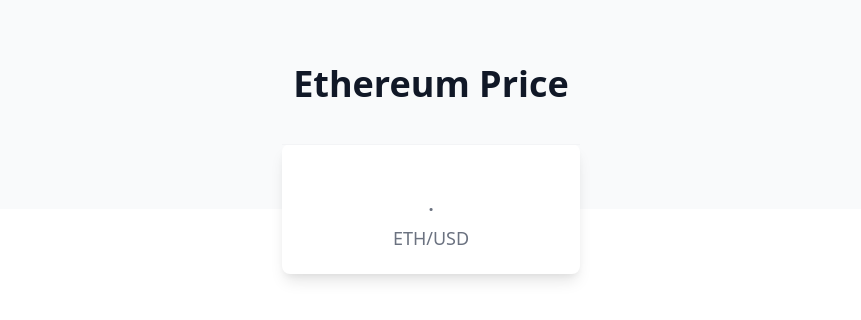
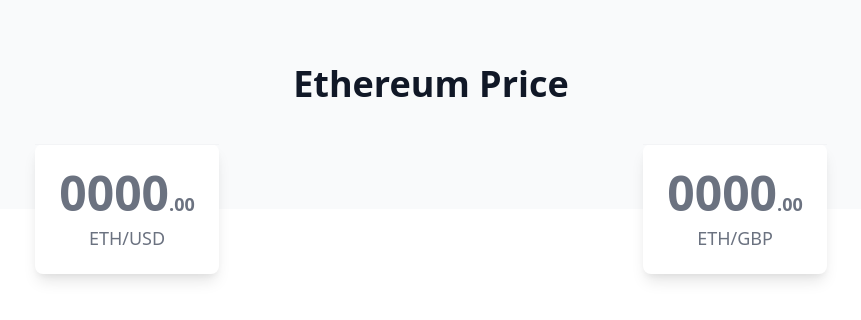
Before and after one commit to AyoCodess/EbitLabs-Front-end-component-TYPESCRIPT-REACT, a React (Vite) app: page / in a window 1280 px wide. Shown: the top 320 px of the page, without its empty margins (209-1070 px from the left). Built offline with nearby package versions, Linux system fonts and the light colour scheme; no server answers.

Commit message:
step 4 - complete - step 3 was was implemented as required

```diff
--- a/src/App.tsx
+++ b/src/App.tsx
@@ -1,12 +1,21 @@
 import { default as React, useEffect, useState } from "react";
+import PriceContainer from "./components/PriceContainer";
 
 function App() {
-  const [price, setPrice] = useState("");
+  const [price, setPrice] = useState("0000.00");
+  const [price2, setPrice2] = useState("0000.00");
+
   const [startTime, setStartTime] = useState("");
+  const [startTime2, setStartTime2] = useState("");
+
   const [showToolTip, setShowTooltip] = useState(false);
+  const [showToolTip2, setShowTooltip2] = useState(false);
 
   const [positive, setPositive] = useState(false);
+  const [positive2, setPositive2] = useState(false);
+
   const [equal, setEqual] = useState(true);
+  const [equal2, setEqual2] = useState(true);
 
   useEffect(() => {
     let callAPI: number | null = null;
@@ -17,13 +26,27 @@
           "https://ebitlabs-frontend-exercise.deno.dev/api/v1/fx/ETHUSD/ohlc",
         );
 
+        const response2 = await fetch(
+          "https://ebitlabs-frontend-exercise.deno.dev/api/v1/fx/ETHGBP/ohlc",
+        );
+
         const data = await response.json();
-        const time = +data.startTime.seconds * 1000;
+        const data2 = await response2.json();
+        console.log(data2);
+
+        const time =
+          (+data.startTime.seconds + +data.startTime.microseconds) * 1000;
+
+        const time2 =
+          (+data2.startTime.seconds + +data2.startTime.microseconds) * 1000;
+
         const date = new Date(time);
+        const date2 = new Date(time2);
 
         setStartTime(date.toISOString());
+        setStartTime2(date2.toISOString());
 
-        checkPriceChange(data.close);
+        checkPriceChange(data.close, data2.close);
       } catch (err) {
         console.error(err);
       }
@@ -41,78 +64,106 @@
     }
   };
 
-  const checkPriceChange = (price) => {
-    let p = {
-      unchanged: "",
-      upSuffix: "",
-      downSuffix: "",
-    };
+  const handleHover2 = () => {
+    if (!showToolTip2) {
+      setShowTooltip2(true);
+    } else {
+      setShowTooltip2(false);
+    }
+  };
 
+  const checkPriceChange = (price, price2) => {
+    // - compare the indexes of each digit until it finds the change and push digit portions into an object properties to display in the JSX easily
+    // let p = {
+    //   unchanged: "",
+    //   upSuffix: "",
+    //   downSuffix: "",
+    // };
+
+    // setPrice((prev) => {
+    // - turn prices in an array
+    //   let prevPrice = Array.from(prev);
+    //   let currentPrice = Array.from(price);
+    //   let newCurrent = [];
+
+    //   console.log(prevPrice);
+    //   prevPrice.filter((digit, i) => {
+    //     if (digit > currentPrice[digit]) {
+    //       newCurrent = prevPrice.slice(+digit, -1);
+    //       return (p.upSuffix = newCurrent.join(""));
+    //     }
+
+    //     if (digit < currentPrice[digit]) {
+    //       newCurrent = prevPrice.slice(+digit, -1);
+    //       return (p.downSuffix = newCurrent.join(""));
+    //     }
+
+    //     if (digit === currentPrice[digit]) {
+    //       newCurrent = prevPrice.slice(+digit, -1);
+    //       return (p.unchanged = newCurrent.join(""));
+    //     }
+
+    //     console.log("object:", p);
+    //     return newCurrent;
+    //   });
+
+    //   return currentPrice;
+    // });
+
+    //, working code BUT only updates to whole number if there has been a price increase/decrease, not based on individual digits.
     setPrice((prev) => {
-      // - turn prices in an array
-      let prevPrice = Array.from(prev);
-      let currentPrice = Array.from(price);
-      let newCurrent = [];
-
-      //   console.log("prev:", prevPrice);
-      //   console.log("current:", currentPrice);
-
-      // - compare the indexes of each digit until it finds the change and push digit portions into an object properties to display in the JSX easily
-
-      console.log(prevPrice);
-
-      prevPrice.filter((digit, i) => {
-        if (digit > currentPrice[digit]) {
-          newCurrent = prevPrice.slice(+digit, -1);
-          return (p.upSuffix = newCurrent.join(""));
+      if (prev) {
+        if (price > prev) {
+          //   console.log("higher GREEN", price, prev);
+          setPositive(true);
+          setEqual(false);
+          return price;
         }
 
-        if (digit < currentPrice[digit]) {
-          newCurrent = prevPrice.slice(+digit, -1);
-          return (p.downSuffix = newCurrent.join(""));
+        if (price < prev) {
+          //   console.log("lower RED", price, prev);
+          setPositive(false);
+          setEqual(false);
+          return price;
         }
 
-        if (digit === currentPrice[digit]) {
-          newCurrent = prevPrice.slice(+digit, -1);
-          return (p.unchanged = newCurrent.join(""));
+        if (price === prev) {
+          //   console.log(" equal BLACK ", price, prev);
+          setPositive(false);
+          setEqual(true);
+          return price;
         }
 
-        console.log("object:", p);
-        return newCurrent;
-      });
-
-      //   console.log(p);
-
-      return currentPrice;
+        return price;
+      }
     });
 
-    return price;
-    // setPrice((prev) => {
-    //   if (prev) {
-    //     if (price > prev) {
-    //       console.log("higher GREEN", price, prev);
-    //       setPositive(true);
-    //       setEqual(false);
-    //       return price;
-    //     }
+    setPrice2((prev) => {
+      if (prev) {
+        if (price2 > prev) {
+          console.log("higher GREEN", price2, prev);
+          setPositive2(true);
+          setEqual2(false);
+          return price2;
+        }
 
-    //     if (price < prev) {
-    //       console.log("lower RED", price, prev);
-    //       setPositive(false);
-    //       setEqual(false);
-    //       return price;
-    //     }
+        if (price2 < prev) {
+          console.log("lower RED", price2, prev);
+          setPositive2(false);
+          setEqual2(false);
+          return price2;
+        }
 
-    //     if (price === prev) {
-    //       console.log(" equal BLACK ", price, prev);
-    //       setPositive(false);
-    //       setEqual(true);
-    //       return price;
-    //     }
+        if (price2 === prev) {
+          console.log(" equal BLACK ", price2, prev);
+          setPositive2(false);
+          setEqual2(true);
+          return price2;
+        }
 
-    //     return price;
-    //   }
-    // });
+        return price2;
+      }
+    });
   };
 
   return (
@@ -127,56 +178,25 @@
       <div className="pb-12 mt-10 bg-white sm:pb-16">
         <div className="relative">
           <div className="absolute inset-0 h-1/2 bg-gray-50" />
-          <div className="relative px-4 mx-auto max-w-7xl sm:px-6 lg:px-8">
-            <div className="max-w-4xl mx-auto">
-              <dl className="w-1/3 mx-auto bg-white rounded-lg shadow-lg ">
-                <div className=" relative flex flex-col p-6 text-center border-t border-gray-100">
-                  <dt className="order-2 mt-2 text-lg font-medium leading-6 text-gray-500">
-                    ETH/USD
-                  </dt>
-                  <dd
-                    onMouseOver={handleHover}
-                    onMouseOut={handleHover}
-                    className="border-1 text-5xl font-extrabold text-gray-500 cursor-pointer"
-                  >
-                    {equal && <span>{price.toString().slice(0, 4)}</span>}
-                    {!equal && positive && (
-                      <span
-                        className={positive && !equal ? "text-green-500" : ""}
-                      >
-                        {price.toString().slice(0, 4)}
-                      </span>
-                    )}
-                    {!equal && !positive && (
-                      <span className={!equal ? "text-red-500" : ""}>
-                        {price.toString().slice(0, 4)}
-                      </span>
-                    )}
-
-                    {equal && (
-                      <span className={"text-lg "}>
-                        .{price && price.toString().slice(5, 7)}
-                      </span>
-                    )}
-                    {!equal && positive && (
-                      <span className={"text-lg text-green-500"}>
-                        .{price && price.toString().slice(5, 7)}
-                      </span>
-                    )}
-                    {!equal && !positive && (
-                      <span className={"text-lg text-red-500"}>
-                        .{price && price.toString().slice(5, 7)}
-                      </span>
-                    )}
-                  </dd>
-                </div>
-                {showToolTip && startTime && (
-                  <dd className=" absolute z-10 p-2 bottom-4 ml-1 border-gray-200 rounded-md shadow text-sm w-max bg-white">
-                    Date & Time: {startTime}
-                  </dd>
-                )}
-              </dl>
-            </div>
+          <div className="flex flex-col gap-5 md:flex-row md:gap-0 relative px-4 mx-auto max-w-7xl sm:px-6 lg:px-8">
+            <PriceContainer
+              handleHover={handleHover}
+              tradingPair={"ETH/USD"}
+              equal={equal}
+              price={price}
+              positive={positive}
+              showToolTip={showToolTip}
+              startTime={startTime}
+            />
+            <PriceContainer
+              handleHover={handleHover2}
+              tradingPair={"ETH/GBP"}
+              equal={equal2}
+              price={price2}
+              positive={positive2}
+              showToolTip={showToolTip2}
+              startTime={startTime2}
+            />
           </div>
         </div>
       </div>
--- /dev/null
+++ b/src/components/PriceContainer.tsx
@@ -0,0 +1,63 @@
+import React from "react";
+
+function PriceContainer({
+  handleHover,
+  tradingPair,
+  equal,
+  price,
+  positive,
+  showToolTip,
+  startTime,
+}) {
+  return (
+    <div className="max-w-4xl mx-auto">
+      <dl className=" mx-auto bg-white rounded-lg shadow-lg ">
+        <div className=" relative flex flex-col p-6 text-center border-t border-gray-100">
+          <dt className="order-2 mt-2 text-lg font-medium leading-6 text-gray-500">
+            {tradingPair}
+          </dt>
+          <dd
+            onMouseOver={handleHover}
+            onMouseOut={handleHover}
+            className="border-1 text-5xl font-extrabold text-gray-500 cursor-pointer"
+          >
+            {equal && <span>{price.toString().slice(0, 4)}</span>}
+            {!equal && positive && (
+              <span className={positive && !equal ? "text-green-500" : ""}>
+                {price.toString().slice(0, 4)}
+              </span>
+            )}
+            {!equal && !positive && (
+              <span className={!equal ? "text-red-500" : ""}>
+                {price.toString().slice(0, 4)}
+              </span>
+            )}
+
+            {equal && (
+              <span className={"text-lg "}>
+                .{price && price.toString().slice(5, 7)}
+              </span>
+            )}
+            {!equal && positive && (
+              <span className={"text-lg text-green-500"}>
+                .{price && price.toString().slice(5, 7)}
+              </span>
+            )}
+            {!equal && !positive && (
+              <span className={"text-lg text-red-500"}>
+                .{price && price.toString().slice(5, 7)}
+              </span>
+            )}
+          </dd>
+        </div>
+        {showToolTip && startTime && (
+          <dd className=" absolute z-10 p-2 bottom-4 ml-1 border-gray-200 rounded-md shadow text-sm w-max bg-white">
+            Date & Time: {startTime}
+          </dd>
+        )}
+      </dl>
+    </div>
+  );
+}
+
+export default PriceContainer;
```
